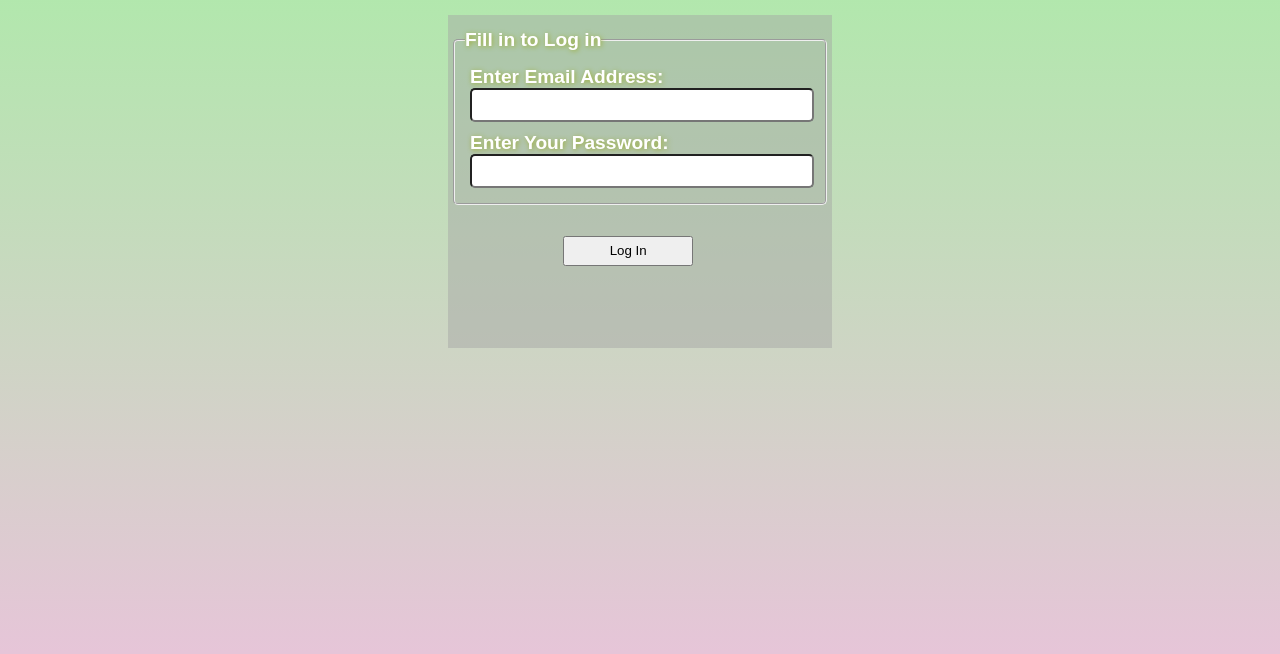
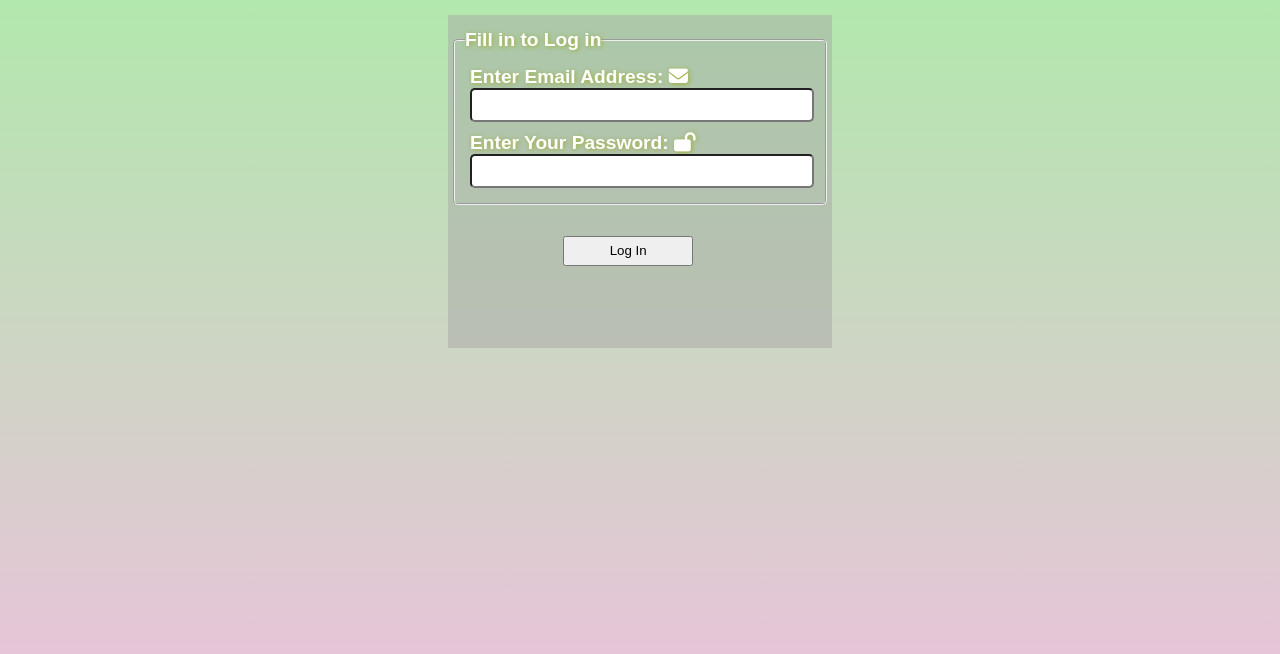
Before and after one commit to Mutisostud02/sign-form, a plain HTML site: page login.html in a window 1280 px wide. Shown: the part 38-692 px from the top of the page. Drawn offline with Linux system fonts and the light colour scheme.

Commit message:
Added some icons

```diff
--- a/login.html
+++ b/login.html
@@ -14,8 +14,8 @@
         <form action="-blank" method="post">
             <fieldset>
                 <legend>Fill in to Log in</legend>
-                <label for="email">Enter Email Address: <input type="email" id="email" name="email" pattern="[^@\s]+@[^@\s]+" required></label>
-                <label for="password">Enter Your Password: <input type="password" id="email" name="email" required></label>
+                <label for="email">Enter Email Address: <i class="fa-solid fa-envelope"></i><input type="email" id="email" name="email" pattern="[^@\s]+@[^@\s]+" required></label>
+                <label for="password">Enter Your Password: <i class="fa-solid fa-lock-open"></i><input type="password" id="email" name="email" required></label>
                 </fieldset>
             <button type="submit" name="submit">Log In</button>
 
```
